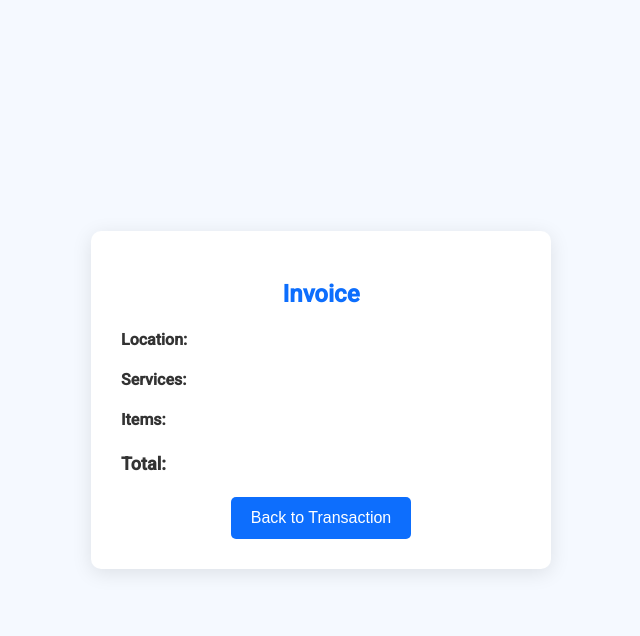
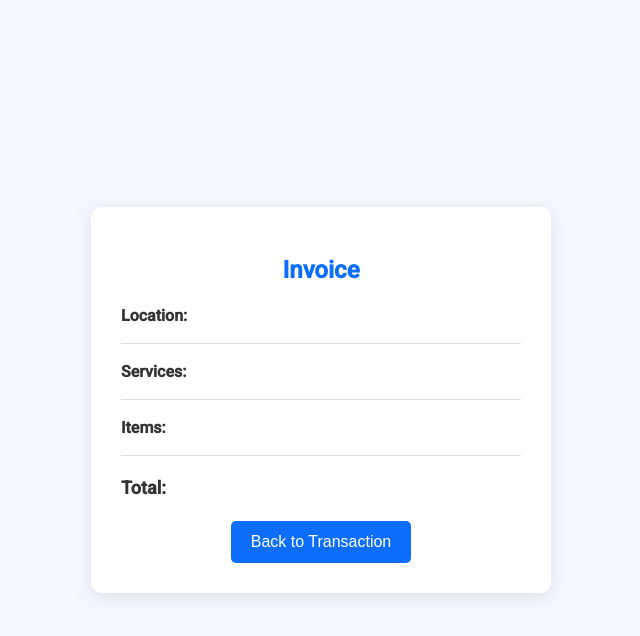
Before and after one commit to INFFIR/TEORI_WEB, a PHP site: page /page/transaction/invoice.html in a window 1280 px wide. Shown: the top 636 px of the page, without its empty margins (319-959 px from the left). Run offline with PHP 8.4, Linux system fonts and the light colour scheme.

Commit message:
Perubahan Desain Invoice

```diff
--- a/page/transaction/css/invoice.css
+++ b/page/transaction/css/invoice.css
@@ -45,12 +45,39 @@
   color: #0b5ed7;
 }
 
+.invoice-details hr {
+  border: 0;
+  border-top: 1px solid #ddd;
+  margin: 15px 0;
+}
+
 .invoice-details strong {
   color: #333;
 }
 
 .invoice-details span {
   color: #555;
+}
+
+.items-list {
+  list-style-type: none;
+  padding: 0;
+  margin: 0;
+}
+
+.items-list li {
+  display: flex;
+  justify-content: space-between;
+  font-size: 16px;
+  line-height: 1.5;
+  margin-bottom: 10px;
+}
+
+.items-list li::before {
+  content: '';
+  flex: 1;
+  border-bottom: 1px dotted #ddd;
+  margin: 0 10px;
 }
 
 .btn-back {
--- a/page/transaction/invoice.html
+++ b/page/transaction/invoice.html
@@ -17,8 +17,12 @@
       <h1 class="invoice-title">Invoice</h1>
       <div class="invoice-details">
         <p><strong>Location:</strong> <span id="invoice-location"></span></p>
+        <hr>
         <p><strong>Services:</strong> <span id="invoice-services"></span></p>
-        <p><strong>Items:</strong> <span id="invoice-items"></span></p>
+        <hr>
+        <p><strong>Items:</strong></p>
+        <ul id="invoice-items" class="items-list"></ul>
+        <hr>
         <p class="total"><strong>Total:</strong> <span id="invoice-total"></span></p>
       </div>
       <button id="back-to-transaction" class="btn-back">Back to Transaction</button>
--- a/page/transaction/js/invoice.js
+++ b/page/transaction/js/invoice.js
@@ -7,24 +7,23 @@
     const itemsElement = document.getElementById('invoice-items');
     const totalElement = document.getElementById('invoice-total');
 
-    locationElement.textContent = `Location: ${transactionData.location || 'Not specified'}`;
-    servicesElement.textContent = `Services: ${transactionData.selectedServices.map(service => getServiceName(service)).join(', ')}`;
+    locationElement.textContent = transactionData.location || 'Not specified';
+    servicesElement.textContent = transactionData.selectedServices.map(service => getServiceName(service)).join(', ');
 
-    let itemsHTML = '<ul>';
+    // Populate items list
     let total = 0;
     for (const key in transactionData.selectedItems) {
       const item = transactionData.selectedItems[key];
-      itemsHTML += `<li>${item.name} x ${item.quantity} - Rp${(item.price * item.quantity).toLocaleString()}</li>`;
+      const listItem = document.createElement('li');
+      listItem.innerHTML = `${item.name} x${item.quantity} <span>Rp ${(item.price * item.quantity).toLocaleString()}</span>`;
+      itemsElement.appendChild(listItem);
       total += item.price * item.quantity;
     }
-    itemsHTML += '</ul>';
-    itemsElement.innerHTML = `Items Ordered: ${itemsHTML}`;
-    totalElement.textContent = `Total: Rp${total.toLocaleString()}`;
+    totalElement.textContent = `Rp ${(total).toLocaleString()}`;
   } else {
     document.getElementById('invoice-details').textContent = 'No transaction data found.';
   }
 
-  // Helper function
   function getServiceName(serviceId) {
     const names = {
       'dry-clean': 'Dry Cleaning',
@@ -37,9 +36,8 @@
     return names[serviceId] || serviceId;
   }
 
-  // Handle back button
   const backButton = document.getElementById('back-to-transaction');
   backButton.addEventListener('click', () => {
-    window.location.href = './transaction.html'; // Ganti dengan URL yang sesuai
+    window.location.href = './transaction.html';
   });
 });
```
